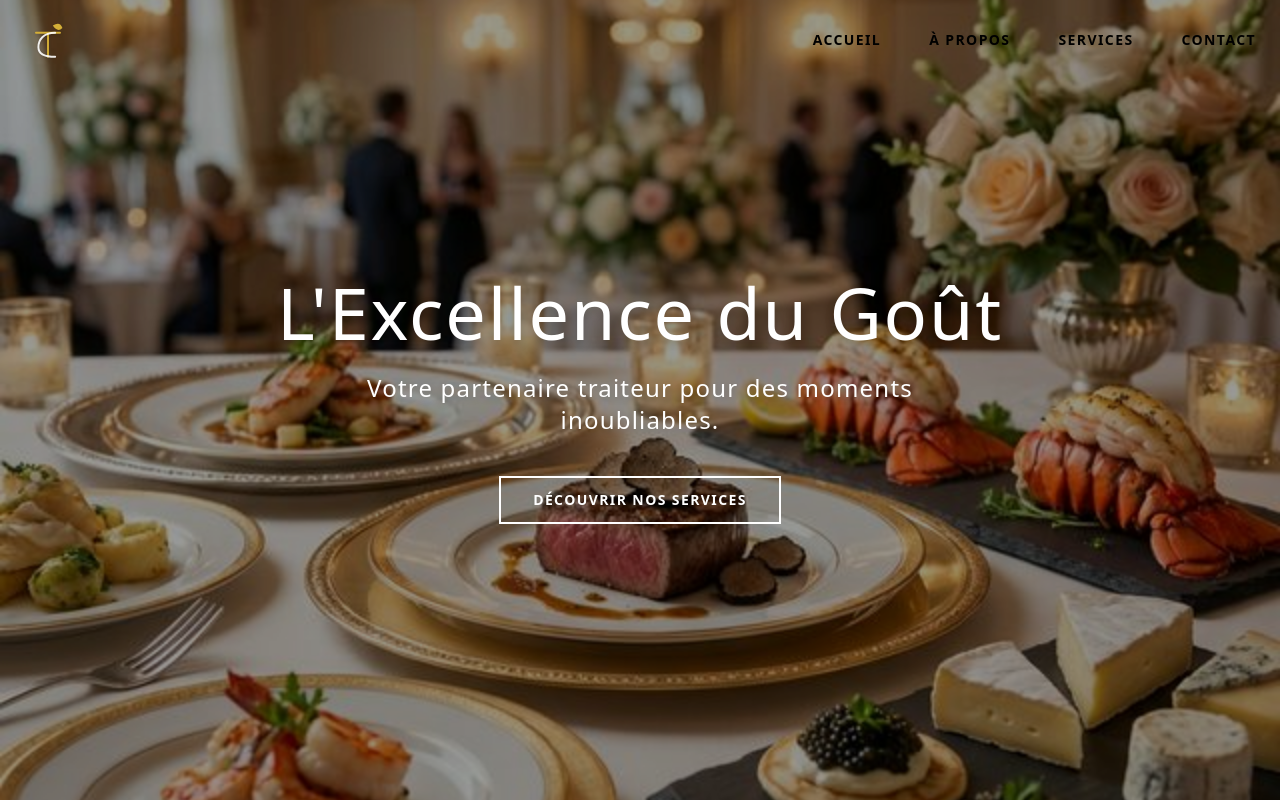
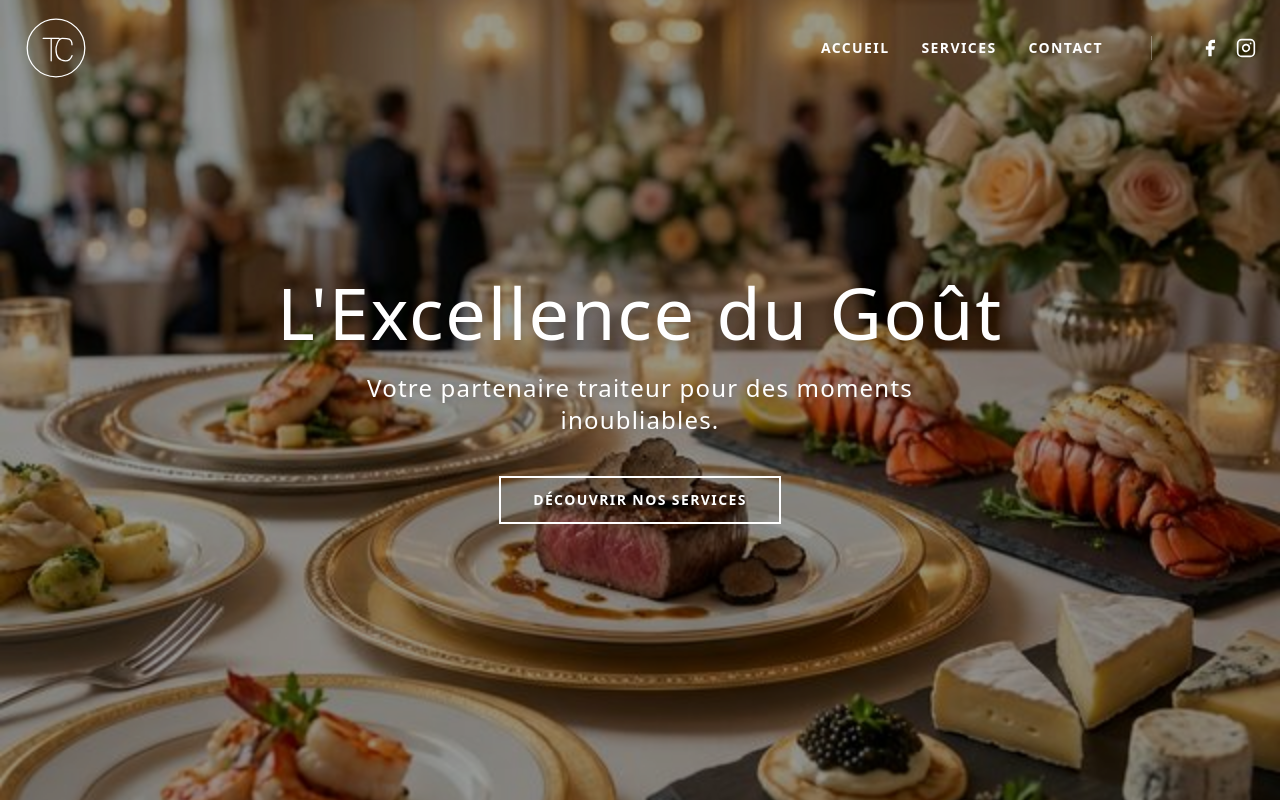
Before and after one commit to FlorianMeganck/traiteur-compere, a Next.js app: page / in a window 1280 px wide. Shown: the top 802 px of the page. Built offline with nearby package versions, Linux system fonts and the light colour scheme; a web font is replaced by a local one.

Commit message:
refonte nav

```diff
--- a/app/components/Logo.tsx
+++ b/app/components/Logo.tsx
@@ -5,33 +5,22 @@ export default function Logo({ className = "h-12 w-auto" }: { className?: string
             viewBox="0 0 100 100"
             className={className}
             fill="none"
+            stroke="currentColor"
+            strokeWidth="2"
         >
-            {/* Circle/Background hint */}
-            {/* <circle cx="50" cy="50" r="48" stroke="#D4AF37" strokeWidth="1" opacity="0.2" /> */}
+            {/* Circle Border */}
+            <circle cx="50" cy="50" r="45" />
 
-            {/* Stylized T */}
+            {/* T */}
             <path
-                d="M25 35 H 75 M 50 35 V 85"
-                stroke="#D4AF37"
-                strokeWidth="4"
+                d="M30 35 H 55 M 42.5 35 V 70"
                 strokeLinecap="round"
-                className="drop-shadow-md"
             />
 
-            {/* Stylized C - intertwined */}
+            {/* C */}
             <path
-                d="M65 35 C 40 35, 30 50, 30 65 C 30 80, 45 85, 65 85"
-                stroke="white"
-                strokeWidth="4"
+                d="M75 45 C 75 35, 68 35, 60 35 C 52 35, 50 50, 50 52.5 C 50 65, 55 70, 65 70 C 72 70, 75 62, 75 62"
                 strokeLinecap="round"
-                fill="none"
-                className="drop-shadow-sm opacity-90"
-            />
-
-            {/* Minimalist Leaf Icon */}
-            <path
-                d="M60 20 Q 75 10, 80 25 Q 70 35, 60 20 Z"
-                fill="#D4AF37"
             />
         </svg>
     );
--- a/app/components/Navbar.tsx
+++ b/app/components/Navbar.tsx
@@ -2,16 +2,32 @@
 
 import Link from "next/link";
 import { useState, useEffect } from "react";
-import { motion, AnimatePresence, Variants } from "framer-motion";
+import { usePathname } from "next/navigation";
+import { motion, AnimatePresence } from "framer-motion";
 import Logo from "./Logo";
 
 export default function Navbar() {
+    const pathname = usePathname();
     const [scrolled, setScrolled] = useState(false);
     const [isMenuOpen, setIsMenuOpen] = useState(false);
 
+    // Chameleon Logic
+    // If Home ("/") AND Scroll < 50 => Transparent
+    // Else => White
+    const isHome = pathname === "/";
+    const isTransparent = isHome && !scrolled;
+
+    // Derived Colors
+    // If Transparent => White Elements
+    // Else => Black Elements
+    // EXCEPT: When Mobile Menu is OPEN, Toggle Button must be WHITE (on black overlay)
+    const textColor = isTransparent ? "text-white" : "text-black";
+    const burgerColor = isMenuOpen || isTransparent ? "bg-white" : "bg-black";
+    const logoClass = isTransparent ? "text-white" : "text-black"; // SVG uses currentColor
+
     useEffect(() => {
         const handleScroll = () => {
-            setScrolled(window.scrollY > 10);
+            setScrolled(window.scrollY > 50);
         };
         window.addEventListener("scroll", handleScroll);
         return () => window.removeEventListener("scroll", handleScroll);
@@ -29,125 +45,98 @@ export default function Navbar() {
         };
     }, [isMenuOpen]);
 
-    const menuVars: Variants = {
-        initial: {
-            scaleY: 0,
-        },
-        animate: {
-            scaleY: 1,
-            transition: {
-                duration: 0.5,
-                ease: [0.12, 0, 0.39, 0],
-            },
-        },
-        exit: {
-            scaleY: 0,
-            transition: {
-                delay: 0.5,
-                duration: 0.5,
-                ease: [0.22, 1, 0.36, 1],
-            },
-        },
-    };
-
-    const containerVars: Variants = {
-        initial: {
-            transition: {
-                staggerChildren: 0.09,
-                staggerDirection: -1,
-            },
-        },
-        open: {
-            transition: {
-                delayChildren: 0.3,
-                staggerChildren: 0.09,
-                staggerDirection: 1,
-            },
-        },
-    };
-
-    const mobileLinkVars: Variants = {
-        initial: {
-            y: "30vh",
-            transition: {
-                duration: 0.5,
-                ease: [0.37, 0, 0.63, 1],
-            },
-        },
-        open: {
-            y: 0,
-            transition: {
-                ease: [0, 0.55, 0.45, 1],
-                duration: 0.7,
-            },
-        },
-    };
-
     return (
         <nav
-            className={`fixed top-0 w-full z-50 transition-all duration-300 ${scrolled ? "bg-white/90 backdrop-blur-md shadow-sm py-2" : "bg-transparent py-4"
+            className={`fixed inset-x-0 top-0 z-50 transition-colors duration-500 ease-in-out h-24 flex items-center ${!isTransparent ? "bg-white/90 backdrop-blur-md shadow-sm" : "bg-transparent"
                 }`}
         >
-            <div className="max-w-7xl mx-auto px-6 flex justify-between items-center">
-                <Link href="/" className="flex items-center gap-2 group z-50">
-                    <Logo className={`h-12 w-auto transition-transform duration-300 group-hover:scale-105 ${isMenuOpen ? "brightness-0 invert" : ""}`} />
-                    <span className="sr-only">Traiteur Compère</span>
+            <div className="w-full max-w-7xl mx-auto px-6 flex justify-between items-center">
+
+                {/* LOGO */}
+                <Link href="/" className={`relative z-50 transition-colors duration-500 ${logoClass}`}>
+                    <Logo className="h-16 w-auto" />
                 </Link>
 
-                {/* Mobile Menu Button */}
-                <div className="md:hidden z-50">
+                {/* DESKTOP MENU (Hidden on Mobile) */}
+                <div className="hidden md:flex items-center gap-12">
+                    <div className="flex items-center gap-8">
+                        <NavLink href="/" label="Accueil" textColor={textColor} />
+                        <NavLink href="/services" label="Services" textColor={textColor} />
+                        <NavLink href="/contact" label="Contact" textColor={textColor} />
+                    </div>
+
+                    <div className={`w-[1px] h-6 ${isTransparent ? "bg-white/30" : "bg-black/10"}`}></div>
+
+                    {/* Desktop Socials */}
+                    <div className="flex items-center gap-4">
+                        <SocialLink
+                            href="https://www.facebook.com/profile.php?id=100057328099329"
+                            icon={<FacebookIcon />}
+                            className={textColor}
+                        />
+                        <SocialLink
+                            href="https://www.instagram.com"
+                            icon={<InstagramIcon />}
+                            className={textColor}
+                        />
+                    </div>
+                </div>
+
+                {/* MOBILE BURGER (md:hidden) */}
+                <div className="md:hidden relative z-50">
                     <button
-                        onClick={() => setIsMenuOpen((prev) => !prev)}
-                        className="text-white focus:outline-none"
-                        aria-label="Toggle menu"
+                        onClick={() => setIsMenuOpen(!isMenuOpen)}
+                        className="flex flex-col justify-center items-center w-10 h-10 gap-1.5 focus:outline-none"
                     >
-                        <div className="w-8 h-8 flex flex-col justify-center items-center gap-[6px]">
+                        {/* Top Line */}
                         <motion.span
                             animate={isMenuOpen ? { rotate: 45, y: 8 } : { rotate: 0, y: 0 }}
-                                className={`block w-8 h-[2px] bg-white transition-colors duration-300 ${!isMenuOpen && scrolled ? "bg-black" : "bg-white"}`}
-                            ></motion.span>
+                            className={`block w-8 h-[2px] rounded-full transition-colors duration-300 ${burgerColor}`}
+                        />
+                        {/* Middle Line */}
                         <motion.span
                             animate={isMenuOpen ? { opacity: 0 } : { opacity: 1 }}
-                                className={`block w-8 h-[2px] bg-white transition-colors duration-300 ${!isMenuOpen && scrolled ? "bg-black" : "bg-white"}`}
-                            ></motion.span>
+                            className={`block w-8 h-[2px] rounded-full transition-colors duration-300 ${burgerColor}`}
+                        />
+                        {/* Bottom Line */}
                         <motion.span
                             animate={isMenuOpen ? { rotate: -45, y: -8 } : { rotate: 0, y: 0 }}
-                                className={`block w-8 h-[2px] bg-white transition-colors duration-300 ${!isMenuOpen && scrolled ? "bg-black" : "bg-white"}`}
-                            ></motion.span>
-                        </div>
+                            className={`block w-8 h-[2px] rounded-full transition-colors duration-300 ${burgerColor}`}
+                        />
                     </button>
                 </div>
 
-                {/* Desktop Menu */}
-                <div className="hidden md:flex items-center space-x-12">
-                    <DesktopLink href="/" label="Accueil" />
-                    <DesktopLink href="/about" label="À Propos" />
-                    <DesktopLink href="/services" label="Services" />
-                    <DesktopLink href="/contact" label="Contact" />
-                </div>
-
-                {/* Mobile Menu Overlay */}
+                {/* MOBILE OVERLAY */}
                 <AnimatePresence>
                     {isMenuOpen && (
                         <motion.div
-                            variants={menuVars}
-                            initial="initial"
-                            animate="animate"
-                            exit="exit"
-                            className="fixed inset-0 bg-black/95 backdrop-blur-md origin-top flex flex-col justify-center items-center z-40"
+                            initial={{ opacity: 0 }}
+                            animate={{ opacity: 1 }}
+                            exit={{ opacity: 0 }}
+                            transition={{ duration: 0.4 }}
+                            className="fixed inset-0 bg-black/95 backdrop-blur-md z-40 flex flex-col items-center justify-center text-center"
                         >
-                            <motion.div
-                                variants={containerVars}
-                                initial="initial"
-                                animate="open"
-                                exit="initial"
-                                className="flex flex-col items-center gap-8"
-                            >
-                                <MobileLink href="/" label="Accueil" onClick={() => setIsMenuOpen(false)} variants={mobileLinkVars} />
-                                <MobileLink href="/about" label="À Propos" onClick={() => setIsMenuOpen(false)} variants={mobileLinkVars} />
-                                <MobileLink href="/services" label="Services" onClick={() => setIsMenuOpen(false)} variants={mobileLinkVars} />
-                                <MobileLink href="/contact" label="Contact" onClick={() => setIsMenuOpen(false)} variants={mobileLinkVars} />
-                            </motion.div>
+                            <div className="flex flex-col gap-8 mb-12">
+                                <MobileLink href="/" label="Accueil" onClick={() => setIsMenuOpen(false)} />
+                                <MobileLink href="/services" label="Services" onClick={() => setIsMenuOpen(false)} />
+                                <MobileLink href="/contact" label="Contact" onClick={() => setIsMenuOpen(false)} />
+                            </div>
+
+                            <div className="w-16 h-[1px] bg-white/20 mb-8"></div>
+
+                            {/* Mobile Socials */}
+                            <div className="flex items-center gap-8">
+                                <SocialLink
+                                    href="https://www.facebook.com/profile.php?id=100057328099329"
+                                    icon={<FacebookIcon size={32} />}
+                                    className="text-white"
+                                />
+                                <SocialLink
+                                    href="https://www.instagram.com"
+                                    icon={<InstagramIcon size={32} />}
+                                    className="text-white"
+                                />
+                            </div>
                         </motion.div>
                     )}
                 </AnimatePresence>
@@ -156,21 +145,23 @@ export default function Navbar() {
     );
 }
 
-function DesktopLink({ href, label }: { href: string; label: string }) {
+// --- SUB-COMPONENTS ---
+
+function NavLink({ href, label, textColor }: { href: string; label: string; textColor: string }) {
     return (
         <Link
             href={href}
-            className="text-sm font-bold uppercase tracking-widest text-black hover:text-[#D4AF37] transition-colors duration-300 relative group"
+            className={`relative py-1 text-sm font-bold tracking-widest uppercase transition-colors duration-300 group ${textColor} hover:text-[#D4AF37]`}
         >
             {label}
-            <span className="absolute -bottom-2 left-0 w-0 h-[2px] bg-[#D4AF37] transition-all duration-300 group-hover:w-full"></span>
+            {/* Golden Underline Animation */}
+            <span className="absolute left-0 bottom-0 w-0 h-[2px] bg-[#D4AF37] transition-all duration-300 group-hover:w-full"></span>
         </Link>
     );
 }
 
-function MobileLink({ href, label, onClick, variants }: { href: string; label: string; onClick: () => void; variants: Variants }) {
+function MobileLink({ href, label, onClick }: { href: string; label: string; onClick: () => void }) {
     return (
-        <motion.div variants={variants} className="overflow-hidden">
         <Link
             href={href}
             onClick={onClick}
@@ -178,6 +169,38 @@ function MobileLink({ href, label, onClick, variants }: { href: string; label: s
         >
             {label}
         </Link>
-        </motion.div>
     );
 }
+
+function SocialLink({ href, icon, className }: { href: string; icon: React.ReactNode; className: string }) {
+    return (
+        <a
+            href={href}
+            target="_blank"
+            rel="noopener noreferrer"
+            className={`${className} hover:text-[#D4AF37] transition-colors duration-300`}
+        >
+            {icon}
+        </a>
+    );
+}
+
+// --- ICONS ---
+
+function FacebookIcon({ size = 20 }: { size?: number }) {
+    return (
+        <svg xmlns="http://www.w3.org/2000/svg" width={size} height={size} viewBox="0 0 24 24" fill="currentColor">
+            <path d="M18 2h-3a5 5 0 0 0-5 5v3H7v4h3v8h4v-8h3l1-4h-4V7a1 1 0 0 1 1-1h3z" />
+        </svg>
+    );
+}
+
+function InstagramIcon({ size = 20 }: { size?: number }) {
+    return (
+        <svg xmlns="http://www.w3.org/2000/svg" width={size} height={size} viewBox="0 0 24 24" fill="none" stroke="currentColor" strokeWidth="2" strokeLinecap="round" strokeLinejoin="round">
+            <rect x="2" y="2" width="20" height="20" rx="5" ry="5"></rect>
+            <path d="M16 11.37A4 4 0 1 1 12.63 8 4 4 0 0 1 16 11.37z"></path>
+            <line x1="17.5" y1="6.5" x2="17.51" y2="6.5"></line>
+        </svg>
+    );
+}
```
Lines whose indentation alone changed are shown as unchanged.
